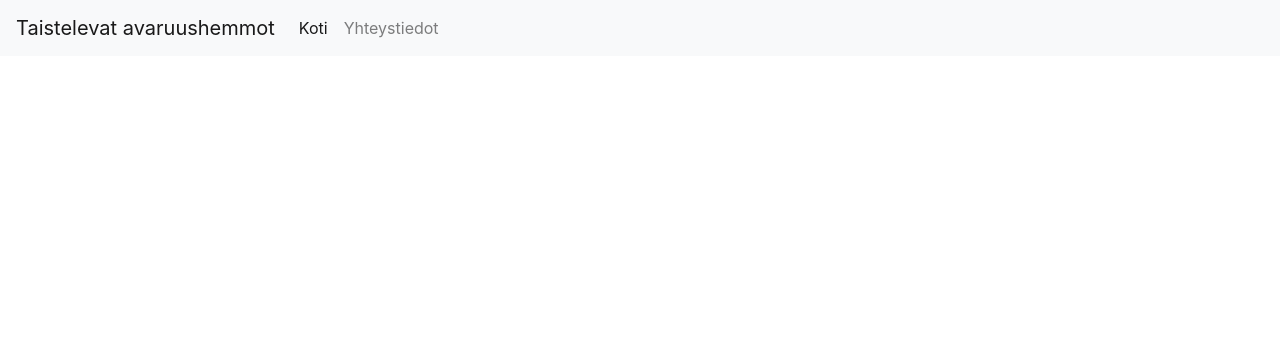
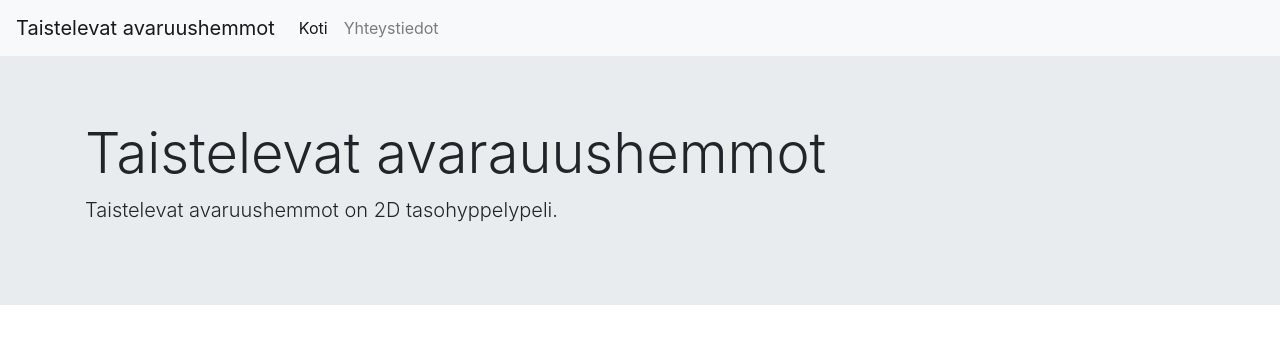
Before and after one commit to artohaapanen/taistelevat_avaruushemmot2, a plain HTML site: page index.html in a window 1280 px wide. Drawn offline with nearby package versions, Linux system fonts and the light colour scheme.

Commit message:
Jumbotron kokeilu

```diff
--- a/index.html
+++ b/index.html
@@ -29,6 +29,14 @@
         </div>
       </nav>
 
+      <!-- Jumbotron -->
+      <div class="jumbotron jumbotron-fluid">
+        <div class="container">
+          <h1 class="display-4">Taistelevat avarauushemmot</h1>
+          <p class="lead">Taistelevat avaruushemmot on 2D tasohyppelypeli.</p>
+        </div>
+      </div>
+
     <!-- Optional JavaScript -->
     <!-- jQuery first, then Popper.js, then Bootstrap JS -->
     <script src="https://code.jquery.com/jquery-3.3.1.slim.min.js" integrity="sha384-q8i/X+965DzO0rT7abK41JStQIAqVgRVzpbzo5smXKp4YfRvH+8abtTE1Pi6jizo" crossorigin="anonymous"></script>
```
